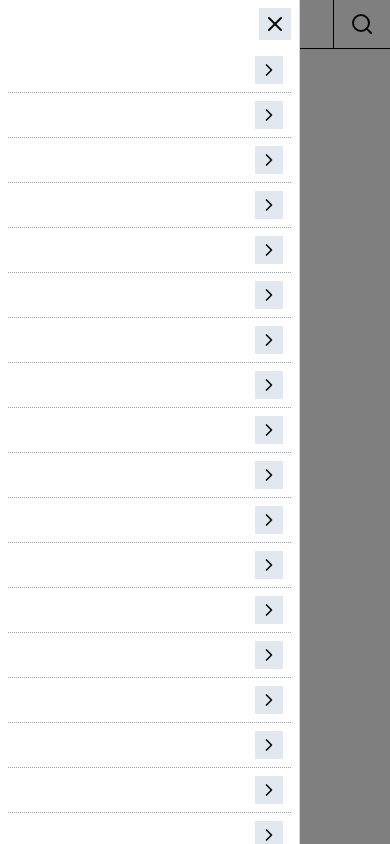
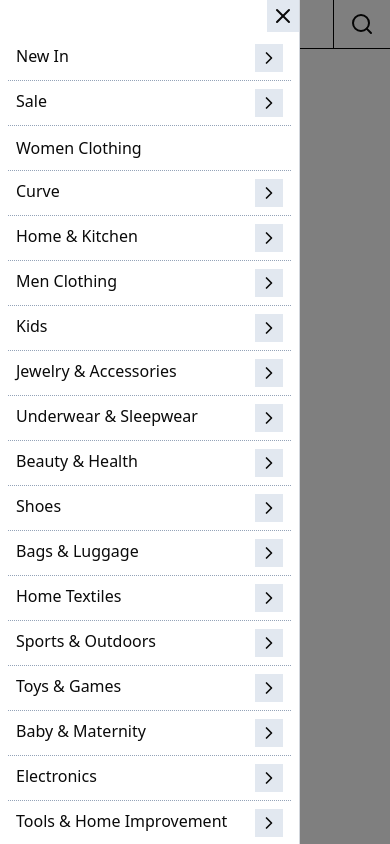
Before and after one commit to ankurnecessary/ecommerce, a Next.js app: page / in a window 390 px wide. Both pictures are taken after a click on the button 28 px from the left and 24 px from the top of the page. Built offline with nearby package versions, Linux system fonts and the light colour scheme.

Commit message:
[navbar-mobile] 1. Made changes in how main mobile menu will render the links. 2. And how sub-menu will be rendered if any main menu link has subcategories available in it.

```diff
--- a/components/layout/Navbar/Mobile/NavbarMobile.tsx
+++ b/components/layout/Navbar/Mobile/NavbarMobile.tsx
@@ -1,18 +1,32 @@
 'use client';
-import React from 'react';
+import React, { useState } from 'react';
 import { useHeaderContext } from '@/components/layout/Header/Header.context';
-import { HeaderContext } from '@/components/layout/Header/types';
-import { ChevronRight, X } from 'lucide-react';
-import Link from 'next/link';
+import {
+  HeaderContext,
+  MenuSubCategory,
+} from '@/components/layout/Header/types';
+import { ChevronLeft, ChevronRight, X } from 'lucide-react';
 import { links } from '@/components/layout/Navbar/XnavbarLinkObj';
+import clsx from 'clsx';
+import NavbarMobileLink from './NavbarMobileLink';
 
 const NavbarMobile = () => {
+  const [isSubMenuVisible, setIsSubMenuVisible] = useState<boolean>(false);
+  const [subcategories, setSubCategories] = useState<MenuSubCategory[]>([]);
   const {
     mobile: { isMenuVisible, toggleMenu },
   }: HeaderContext = useHeaderContext();
 
-  const mobileMenuHandler = () => {
+  const mainMenuHandler = () => {
     toggleMenu(false);
+    setSubCategories([]);
+    setIsSubMenuVisible(false);
+  };
+
+  // Handling click of category with some sub-categories
+  const categoryClickHandler = (subcategories: MenuSubCategory[]) => {
+    setSubCategories(subcategories);
+    setIsSubMenuVisible(true);
   };
 
   return (
@@ -21,37 +35,88 @@ const NavbarMobile = () => {
       <div
         className={`fixed left-0 top-0 z-[1] h-full w-[300px] border-r border-gray-300 bg-white transition-transform duration-300 ${isMenuVisible ? 'translate-x-0' : '-translate-x-full'}`}
       >
-        <div className="flex justify-end p-2">
-          <button className="bg-slate-200 p-1" onClick={mobileMenuHandler}>
-            <X />
+        {/* START: Button to collapse main mobile menu */}
+        <button
+          className="absolute right-0 top-0 z-10 bg-slate-200 p-1"
+          onClick={mainMenuHandler}
+        >
+          <X />
+        </button>
+        {/* END: Button to collapse main mobile menu */}
+
+        {/* START: Button to collapse sub-menu */}
+        {isSubMenuVisible && (
+          <button
+            className="absolute left-0 top-0 z-10 bg-slate-200 p-1"
+            onClick={() => setIsSubMenuVisible(false)}
+          >
+            <ChevronLeft />
           </button>
-        </div>
-        <div className="h-full overflow-auto">
+        )}
+        {/* END: Button to collapse sub-menu */}
+
+        {/* START: Main menu links */}
+        <div className="mt-9 h-full overflow-auto">
           <ul className="px-2">
             {links.map((link) => (
               <li
                 key={link.id}
-                className="flex justify-between border-b border-dotted border-slate-400 p-2 hover:bg-slate-100"
+                className="border-b border-dotted border-slate-400"
               >
-                <Link href={link.href} className="">
-                  <span>{link.label}</span>
-                </Link>
-                <button className="bg-slate-200 p-1">
-                  <ChevronRight className="h-5 w-5" />
-                </button>
+                {/* START: When we have {subcategories: [...]} */}
+                {link.subcategories?.length && (
+                  <span
+                    className="flex justify-between p-2 hover:bg-slate-100"
+                    onClick={() => categoryClickHandler(link.subcategories)}
+                  >
+                    <span>{link.name}</span>
+                    <button className="bg-slate-200 p-1">
+                      <ChevronRight className="h-5 w-5" />
+                    </button>
+                  </span>
+                )}
+                {/* END: When we have {subcategories: [...]} */}
+
+                {/* START: When we don't have {subcategories: [...]} */}
+                {!link.subcategories?.length && (
+                  <NavbarMobileLink link={link} />
+                )}
+                {/* END: When we don't have {subcategories: [...]} */}
               </li>
             ))}
           </ul>
         </div>
+        {/* END: Main menu links */}
+
+        {/* START: Sub-menu links */}
+        <div
+          className={clsx(
+            'absolute left-0 top-0 z-[2] mt-9 h-full w-full overflow-auto bg-white transition-transform duration-300',
+            { '-translate-x-full': !isSubMenuVisible },
+          )}
+        >
+          <ul className="px-2">
+            {subcategories.map((link) => (
+              <li
+                key={link.id}
+                className="border-b border-dotted border-slate-400"
+              >
+                <NavbarMobileLink link={link} />
+              </li>
+            ))}
+          </ul>
+        </div>
+        {/* END: Sub-menu links */}
       </div>
 
-      {/* Translucent Backdrop */}
+      {/* START: Translucent Backdrop */}
       {isMenuVisible && (
         <div
           className="fixed inset-0 z-0 bg-black bg-opacity-50"
-          onClick={mobileMenuHandler}
+          onClick={mainMenuHandler}
         ></div>
       )}
+      {/* END: Translucent Backdrop */}
     </>
   );
 };
--- /dev/null
+++ b/components/layout/Navbar/Mobile/NavbarMobileLink.tsx
@@ -0,0 +1,17 @@
+import Link from 'next/link';
+import React from 'react';
+
+type navbarMobileLink = { link: { name: string; url: string } };
+
+const NavbarMobileLink = ({ link }: navbarMobileLink) => {
+  return (
+    <Link
+      href={link.url}
+      className="inline-block w-full px-2 py-[10px] hover:bg-slate-100"
+    >
+      <span>{link.name}</span>
+    </Link>
+  );
+};
+
+export default NavbarMobileLink;
```
